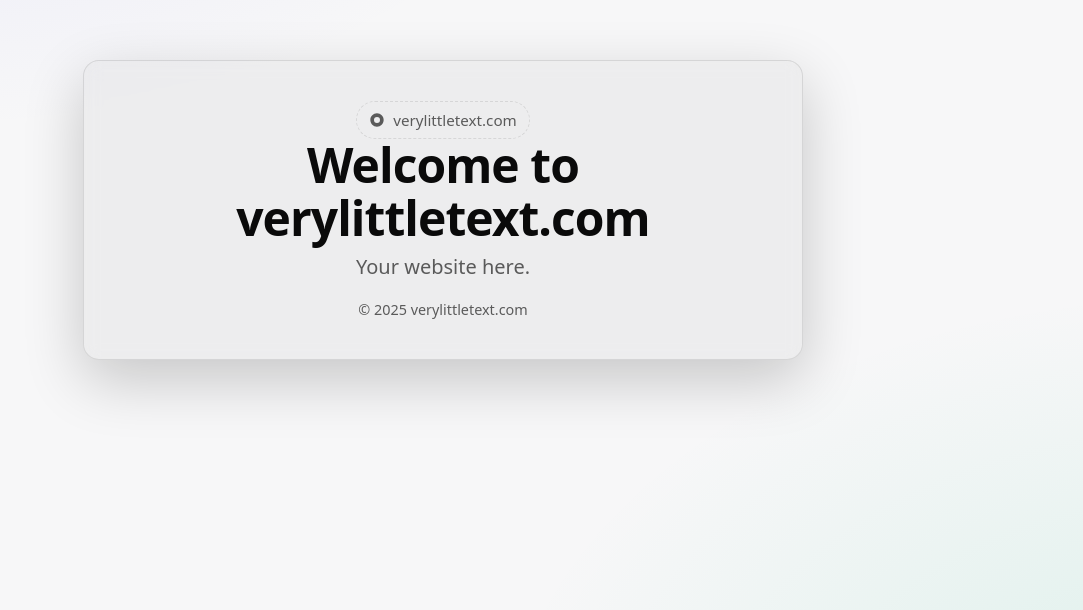
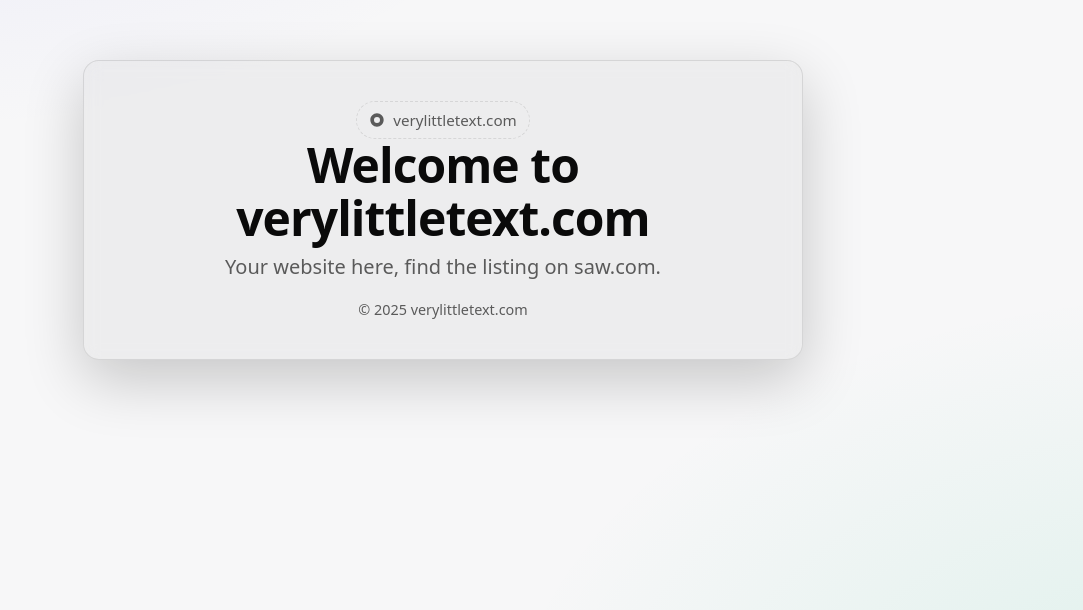
Before and after one commit to walletstarter/VeryLittleText, a website: page index.html in a window 1280 px wide. Shown: the part 190-800 px from the top of the page, without its empty margins (197-1280 px from the left). Drawn offline with Linux system fonts and the light colour scheme.

Commit message:
Update footer text with new listing information

```diff
--- a/index.html
+++ b/index.html
@@ -104,7 +104,7 @@
       <span>verylittletext.com</span>
     </div>
     <h1>Welcome to verylittletext.com</h1>
-    <p class="lead">Your website here.</p>
+    <p class="lead">Your website here, find the listing on saw.com.</p>
     <footer>
       <span>© 2025 verylittletext.com</span>
     </footer>
```
